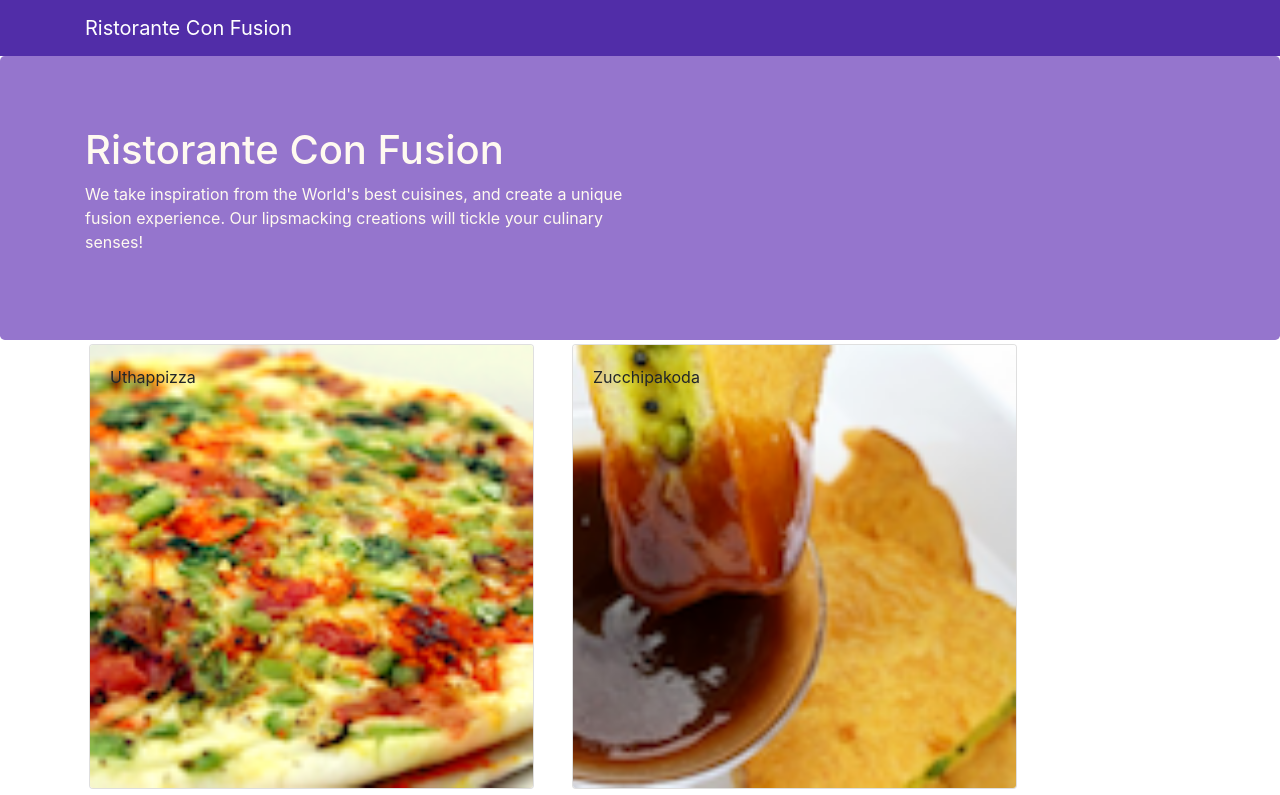
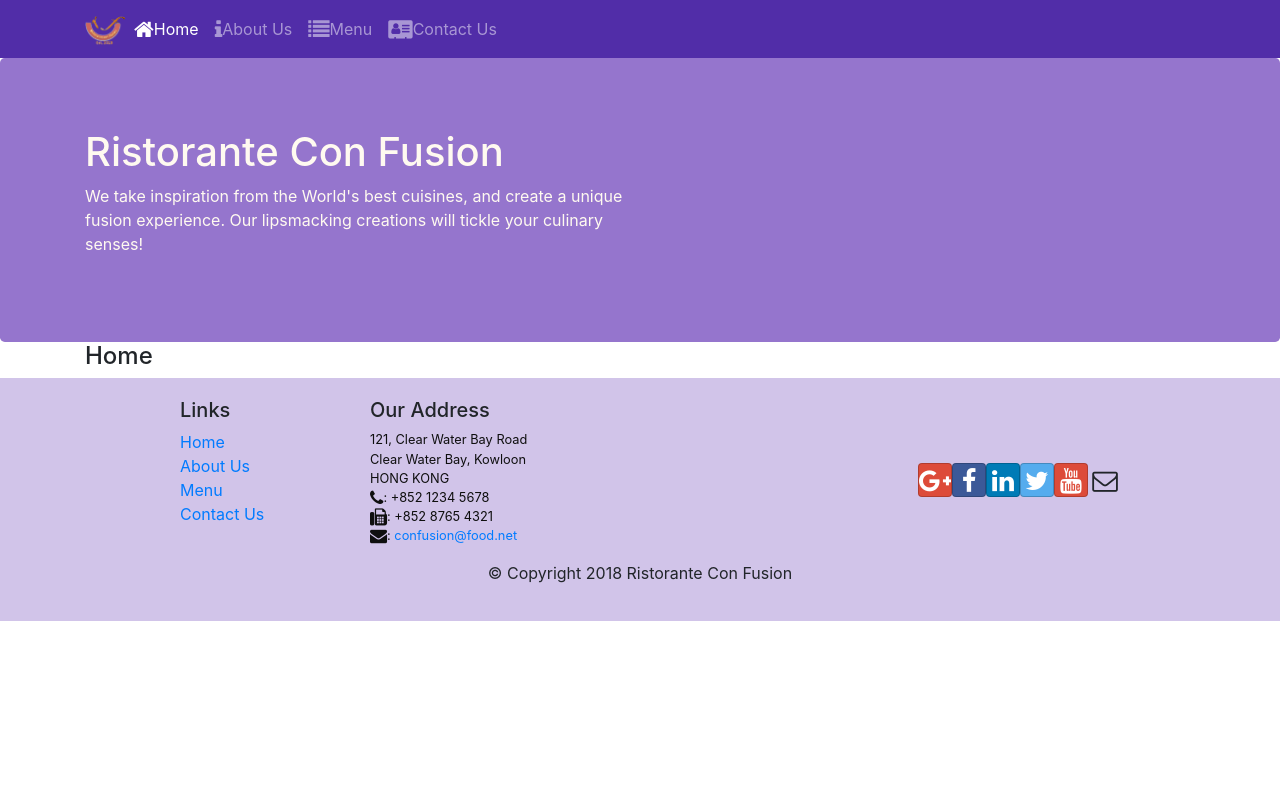
Before and after one commit to jvidalba1/confusion, a React (Create React App) app: page /home in a window 1280 px wide. Shown: the top 795 px of the page. Built offline with nearby package versions, Linux system fonts and the light colour scheme.

Commit message:
React Router

```diff
--- a/package.json
+++ b/package.json
@@ -12,6 +12,7 @@
     "react": "^16.13.1",
     "react-dom": "^16.13.1",
     "react-popper": "^2.2.3",
+    "react-router-dom": "^5.2.0",
     "react-scripts": "3.4.1",
     "reactstrap": "^8.4.1"
   },
--- a/src/App.js
+++ b/src/App.js
@@ -1,13 +1,16 @@
 import React, { Component } from 'react';
 import './App.css';
 import Main from './components/MainComponent';
+import { BrowserRouter } from 'react-router-dom';
 
 class App extends Component {
   render() {
     return (
-      <div className="App">
-        <Main/>
-      </div>
+      <BrowserRouter>
+        <div className="App">
+          <Main/>
+        </div>
+      </BrowserRouter>
     );
   }
 }
--- a/src/components/FooterComponent.js
+++ b/src/components/FooterComponent.js
@@ -1,4 +1,5 @@
 import React from 'react';
+import { Link } from 'react-router-dom';
 
 function Footer(props) {
   return(
@@ -8,10 +9,10 @@
           <div className="col-4 offset-1 col-sm-2">
             <h5>Links</h5>
             <ul className="list-unstyled">
-              <li><a href="#">Home</a></li>
-              <li><a href="#">About</a></li>
-              <li><a href="#">Menu</a></li>
-              <li><a href="contactus.html">Contact</a></li>
+              <li><Link to="/home">Home</Link></li>
+              <li><Link to="/aboutus">About Us</Link></li>
+              <li><Link to="/menu">Menu</Link></li>
+              <li><Link to="/contactus">Contact Us</Link></li>
             </ul>
           </div>
           <div className="col-7 col-sm-5">
--- a/src/components/HeaderComponent.js
+++ b/src/components/HeaderComponent.js
@@ -1,13 +1,58 @@
 import React, { Component } from 'react';
-import { Navbar, NavbarBrand, Jumbotron } from 'reactstrap';
+import { Navbar, NavbarBrand, Nav, NavbarToggler, Collapse, NavItem, Jumbotron } from 'reactstrap';
+import { NavLink } from 'react-router-dom';
 
 class Header extends Component {
+  constructor(props){
+    super(props);
+    this.state = {
+      isNavOpen: false
+    }
+
+    // Binding functions from the class to be able to use them
+    this.toggleNav = this.toggleNav.bind(this);
+  }
+
+  toggleNav() {
+    this.setState({ isNavOpen: !this.state.isNavOpen });
+  }
+
   render() {
     return(
       <React.Fragment>
-        <Navbar dark>
+        <Navbar dark expand="md">
           <div className="container">
-            <NavbarBrand href="/">Ristorante Con Fusion</NavbarBrand>
+            <NavbarToggler onClick={this.toggleNav}></NavbarToggler>
+            <NavbarBrand className="mr-auto" href="/">
+              <img src="assets/images/logo.png" alt="Ristorante Con Fusion" height="30" width="41"/>
+            </NavbarBrand>
+            <Collapse isOpen={this.state.isNavOpen} navbar>
+              <Nav navbar>
+                <NavItem>
+                  <NavLink className="nav-link" to="/home">
+                    <span className="fa fa-home fa-lg"></span>Home
+                  </NavLink>
+                </NavItem>
+
+                <NavItem>
+                  <NavLink className="nav-link" to="/about">
+                    <span className="fa fa-info fa-lg"></span>About Us
+                  </NavLink>
+                </NavItem>
+
+                <NavItem>
+                  <NavLink className="nav-link" to="/menu">
+                    <span className="fa fa-list fa-lg"></span>Menu
+                  </NavLink>
+                </NavItem>
+
+                <NavItem>
+                  <NavLink className="nav-link" to="/contactus">
+                    <span className="fa fa-address-card fa-lg"></span>Contact Us
+                  </NavLink>
+                </NavItem>
+              </Nav>
+            </Collapse>
           </div>
         </Navbar>
         <Jumbotron>
--- /dev/null
+++ b/src/components/HomeComponent.js
@@ -0,0 +1,11 @@
+import React from 'react';
+
+function Home(props) {
+  return(
+    <div className="container">
+      <h4>Home</h4>
+    </div>
+  );
+}
+
+export default Home;
--- a/src/components/MainComponent.js
+++ b/src/components/MainComponent.js
@@ -5,6 +5,8 @@
 import { DISHES } from '../shared/dishes';
 import Header from './HeaderComponent';
 import Footer from './FooterComponent';
+import Home from './HomeComponent';
+import { Switch, Route, Redirect } from 'react-router-dom';
 
 class Main extends Component {
 
@@ -22,11 +24,21 @@
   }
 
   render() {
+
+    const HomePage = () => {
+      return(
+        <Home/>
+      );
+    }
+
     return (
       <div>
         <Header></Header>
-        <Menu dishes={ this.state.dishes } onClick={ (dishId) => this.onDishSelect(dishId) } />
-        <DishDetail dish={ this.state.dishes.filter((dish) => dish.id === this.state.selectedDish)[0] } />
+        <Switch>
+          <Route path='/home' component={HomePage} />
+          <Route exact path='/menu' component={() => <Menu dishes={this.state.dishes} />} />
+          <Redirect to="/home" />
+        </Switch>
         <Footer></Footer>
       </div>
     );
```
Also changed, not shown: 1 other file (tests, documents, lock files or other folders).
